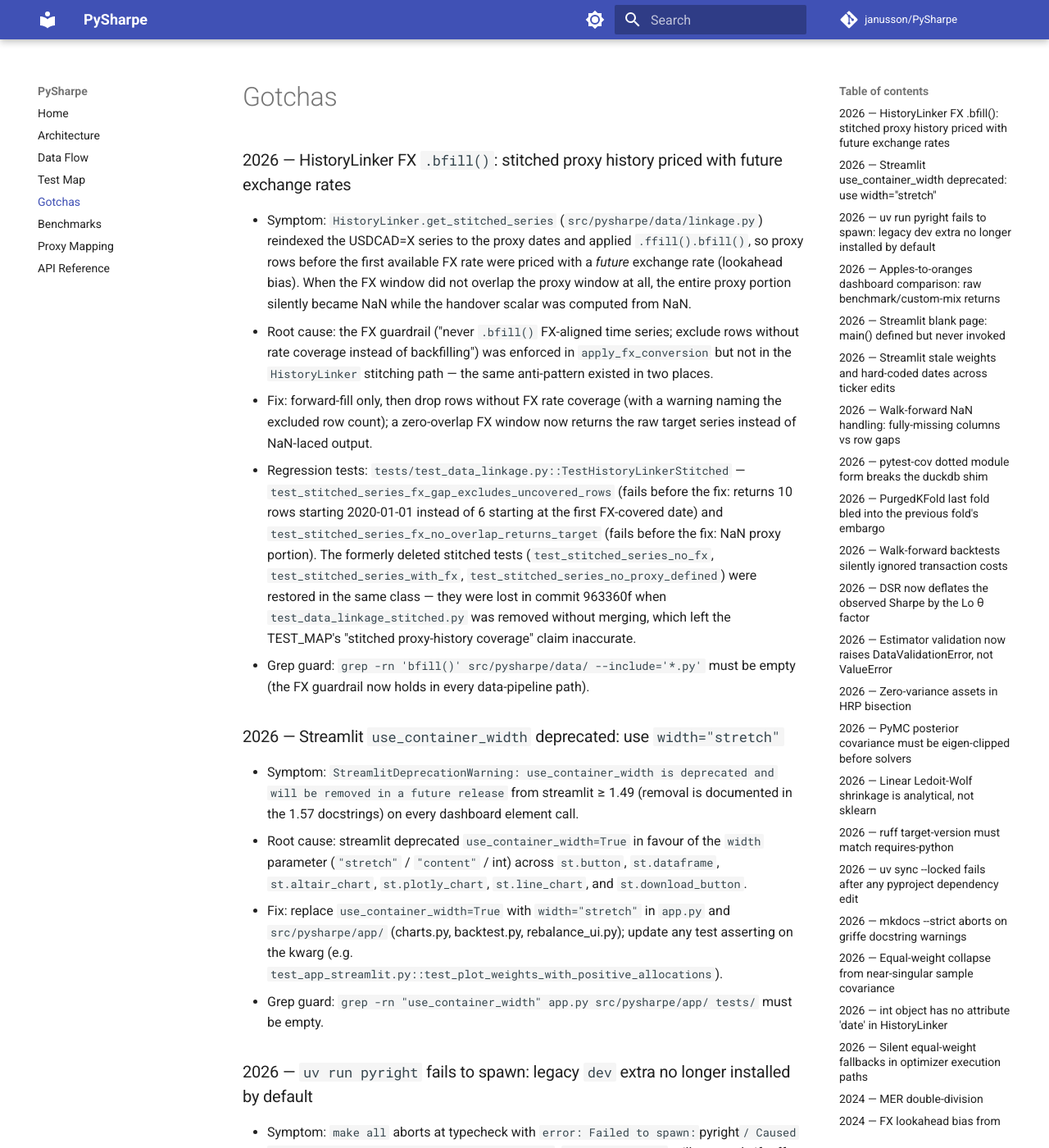
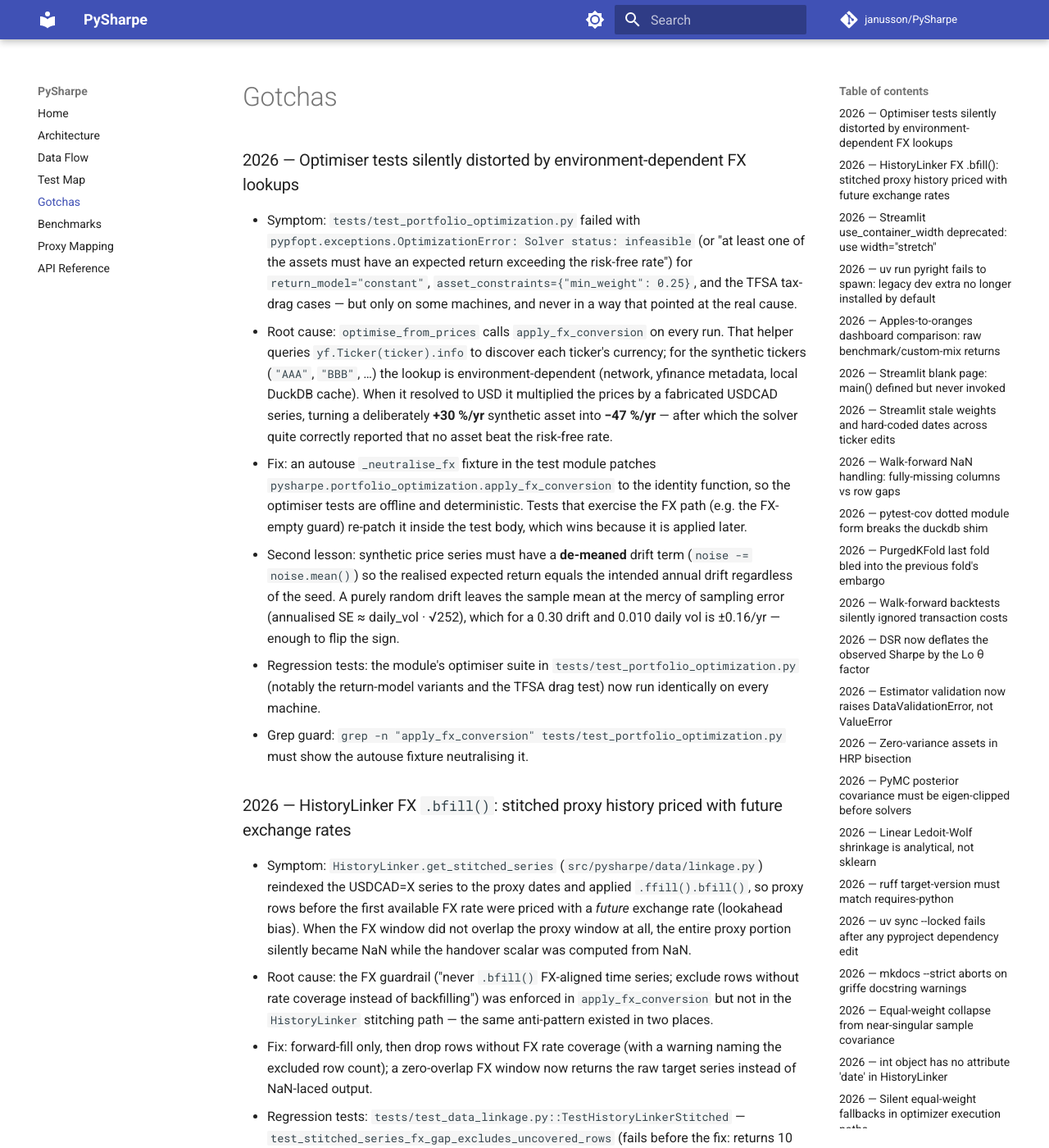
Before and after one commit to janusson/PySharpe, an MkDocs documentation site: the page built from docs/GOTCHAS.md, in a window 1280 px wide and 1400 px high. Shown: the whole window at 82% size. Built offline with MkDocs 1.6.1 and Material for MkDocs 9.7.7, drawn with Linux system fonts in a browser that asks for light colours; comment, search, counter and statistics services are not loaded.

Commit message:
Test optimiser suite offline and deterministic
`optimise_from_prices` calls `apply_fx_conversion`, which resolves each
ticker's currency via yfinance. For synthetic tickers that lookup is
environment-dependent, and a fabricated USDCAD series turned a +30 %/yr
asset into −47 %/yr, making the solver report infeasibility on some
machines only.

Add an autouse `_neutralise_fx` fixture patching the module-level FX
helper to identity so these tests are hermetic. Synthetic price builders
now de-mean their noise so realised drift matches the intended annual
drift regardless of seed, and extra coverage is added for the return
models, TFSA tax drag, and multi-portfolio entry points.

Document the failure pattern in `docs/GOTCHAS.md`.

```diff
--- a/docs/GOTCHAS.md
+++ b/docs/GOTCHAS.md
@@ -1,4 +1,36 @@
 # Gotchas
+
+### 2026 — Optimiser tests silently distorted by environment-dependent FX lookups
+
+- Symptom: `tests/test_portfolio_optimization.py` failed with
+  `pypfopt.exceptions.OptimizationError: Solver status: infeasible` (or
+  "at least one of the assets must have an expected return exceeding the
+  risk-free rate") for `return_model="constant"`, `asset_constraints={"min_weight": 0.25}`,
+  and the TFSA tax-drag cases — but only on some machines, and never in a way
+  that pointed at the real cause.
+- Root cause: `optimise_from_prices` calls `apply_fx_conversion` on every run.
+  That helper queries `yf.Ticker(ticker).info` to discover each ticker's
+  currency; for the synthetic tickers (`"AAA"`, `"BBB"`, …) the lookup is
+  environment-dependent (network, yfinance metadata, local DuckDB cache).
+  When it resolved to USD it multiplied the prices by a fabricated USDCAD
+  series, turning a deliberately **+30 %/yr** synthetic asset into **−47 %/yr**
+  — after which the solver quite correctly reported that no asset beat the
+  risk-free rate.
+- Fix: an autouse `_neutralise_fx` fixture in the test module patches
+  `pysharpe.portfolio_optimization.apply_fx_conversion` to the identity
+  function, so the optimiser tests are offline and deterministic.  Tests that
+  exercise the FX path (e.g. the FX-empty guard) re-patch it inside the test
+  body, which wins because it is applied later.
+- Second lesson: synthetic price series must have a **de-meaned** drift term
+  (`noise -= noise.mean()`) so the realised expected return equals the intended
+  annual drift regardless of the seed.  A purely random drift leaves the sample
+  mean at the mercy of sampling error (annualised SE ≈ daily_vol · √252), which
+  for a 0.30 drift and 0.010 daily vol is ±0.16/yr — enough to flip the sign.
+- Regression tests: the module's optimiser suite in
+  `tests/test_portfolio_optimization.py` (notably the return-model variants and
+  the TFSA drag test) now run identically on every machine.
+- Grep guard: `grep -n "apply_fx_conversion" tests/test_portfolio_optimization.py`
+  must show the autouse fixture neutralising it.
 
 ### 2026 — HistoryLinker FX `.bfill()`: stitched proxy history priced with future exchange rates
 
```
Also changed, not shown: CHANGELOG.md (+1 -1 lines), 1 other file.
